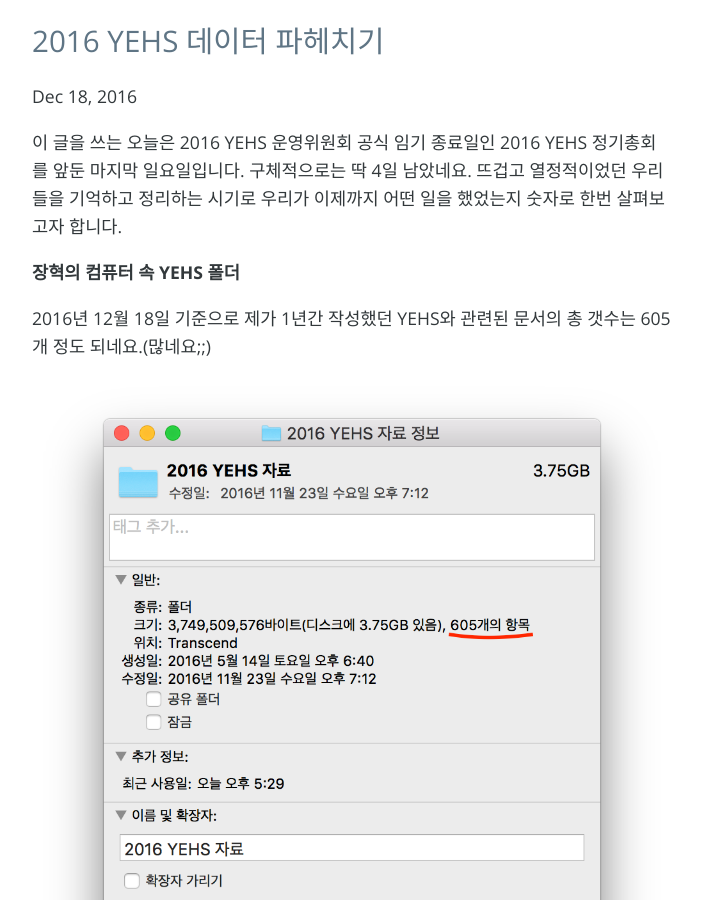
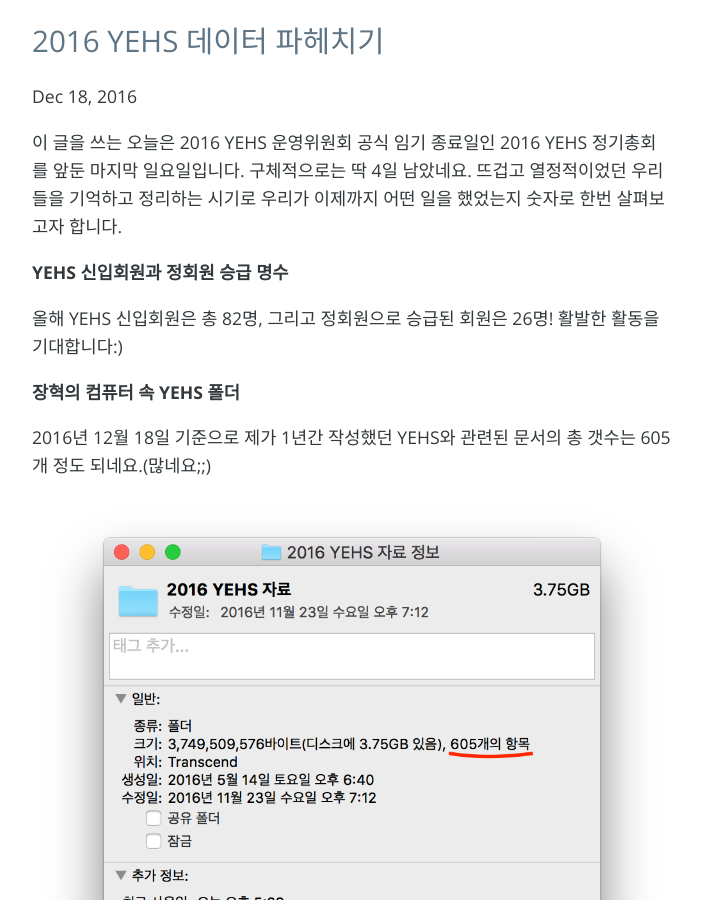
Before and after one commit to HyoukJang/yehsdata, a Jekyll site: the page built from _posts/2016-12-11-yehs_2016_post.md, in a window 1280 px wide and 900 px high, scrolled down 349 px. Shown: the whole window, without its empty margins (288-989 px from the left). Built offline with Jekyll 4.4.1, drawn with Linux system fonts in a browser that asks for light colours.

Commit message:
minor update

```diff
--- a/_posts/2016-12-11-yehs_2016_post.md
+++ b/_posts/2016-12-11-yehs_2016_post.md
@@ -9,6 +9,12 @@ categories: jekyll update
 이 글을 쓰는 오늘은 2016 YEHS 운영위원회 공식 임기 종료일인 2016 YEHS 정기총회를 앞둔 마지막 일요일입니다.
 구체적으로는 딱 4일 남았네요.
 뜨겁고 열정적이었던 우리들을 기억하고 정리하는 시기로 우리가 이제까지 어떤 일을 했었는지 숫자로 한번 살펴보고자 합니다.
+
+**YEHS 신입회원과 정회원 승급 명수**
+
+올해 YEHS 신입회원은 총 82명, 그리고 정회원으로 승급된 회원은 26명!
+활발한 활동을 기대합니다:)
+
 
 **장혁의 컴퓨터 속 YEHS 폴더**
 
```
